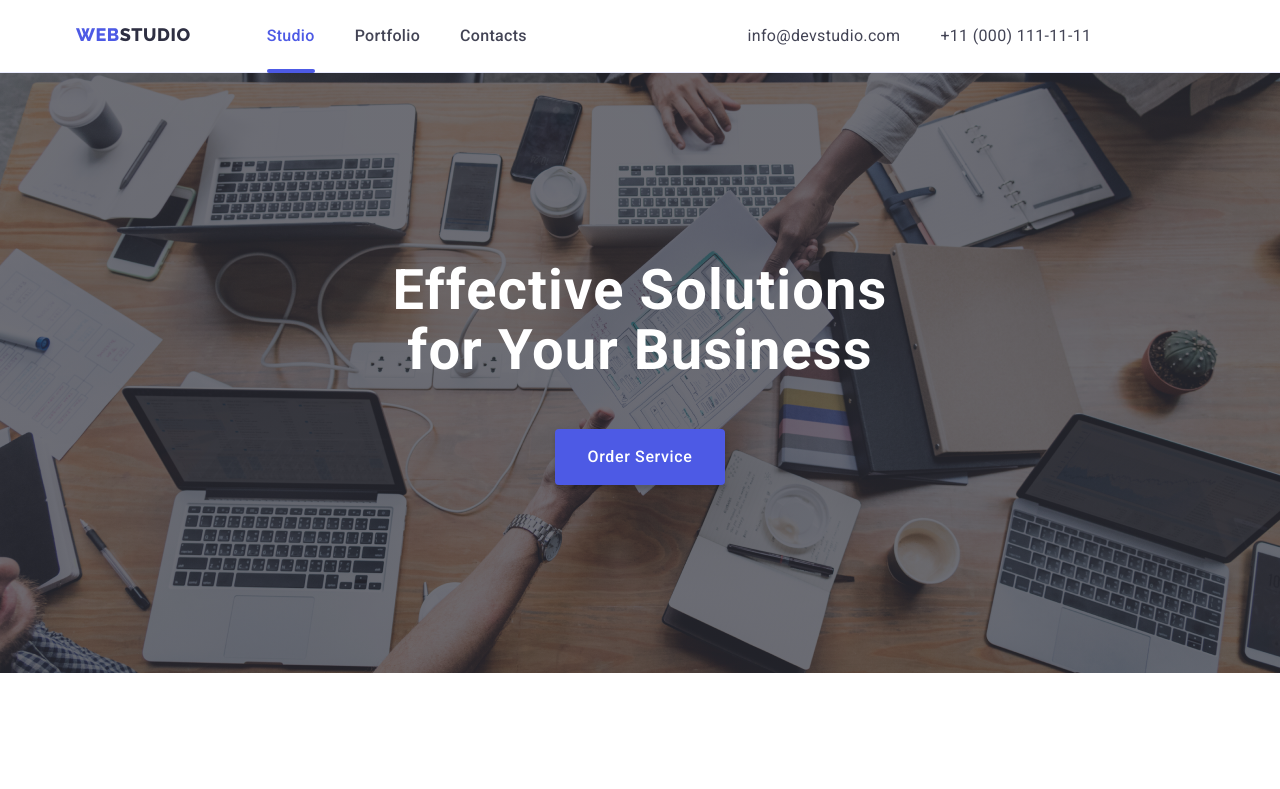
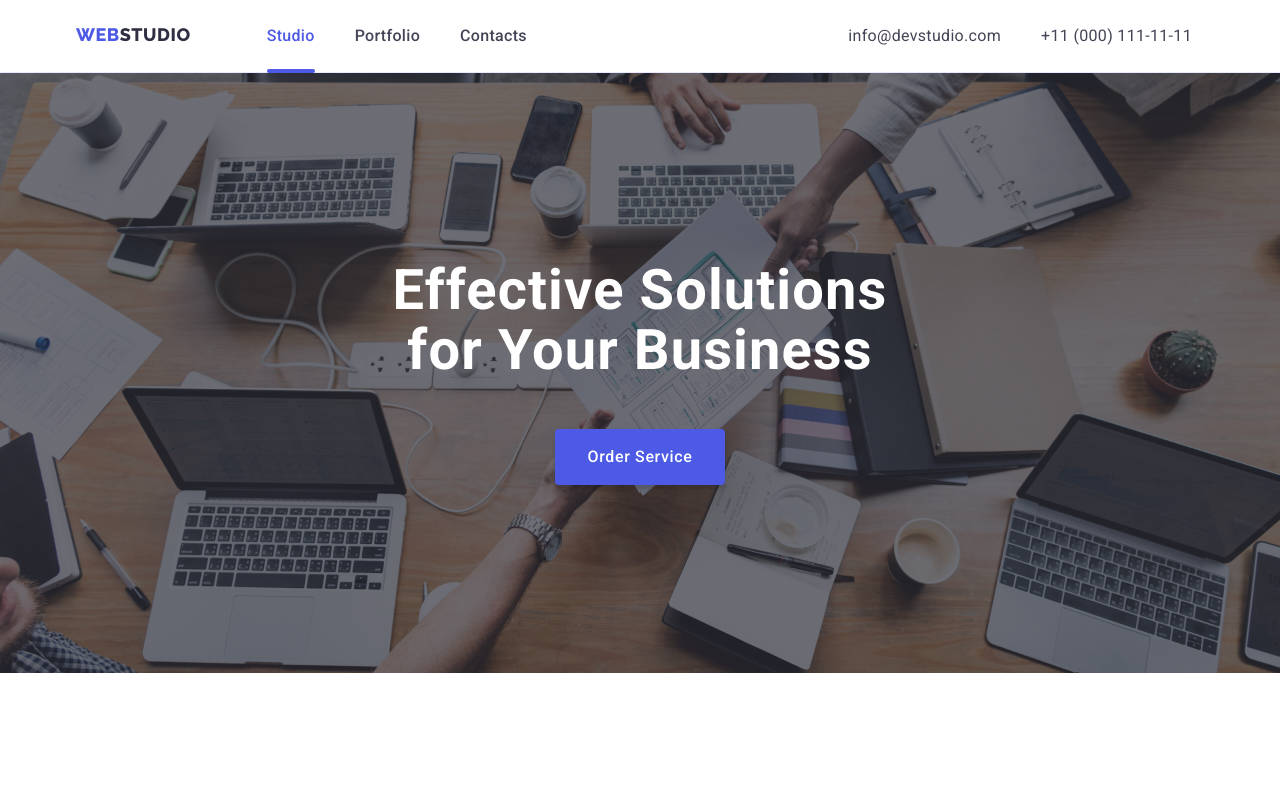
Before and after one commit to Serhii131313/goit-markup-hw-07, a plain HTML site: page index.html in a window 1280 px wide. Shown: the top 789 px of the page. Drawn offline with nearby package versions, Linux system fonts and the light colour scheme; files whose address does not match are found by name.

Commit message:
section header finished

```diff
--- a/css/styles.css
+++ b/css/styles.css
@@ -122,7 +122,7 @@ address {
 	border-radius: 2px;
 	background-color: var(--logo-color-top);
 	position: absolute;
-	bottom: -9px;
+	bottom: -4px;
 }
 
 @media screen and (min-width: 1200px) {
@@ -143,6 +143,7 @@ address {
 	box-shadow: 0px 2px 1px rgba(46, 47, 66, 0.08), 0px 1px 1px rgba(46, 47, 66, 0.16),
 		0px 1px 6px rgba(46, 47, 66, 0.08);
 
+
 	@media screen and (min-width: 768px) and (max-width: 1200px) {
 		padding: 16px 0;
 	}
@@ -150,8 +151,15 @@ address {
 
 .header__container {
 	display: flex;
+	justify-content: space-between;
 	align-items: center;
-	justify-content: space-between;
+
+
+	@media (min-width:768px) {
+		justify-content: flex-start;
+
+
+	}
 
 }
 
@@ -195,6 +203,7 @@ address {
 }
 
 .header__address-item {
+	font-size: 12px;
 
 	/* line-height: 1.17;*/
 	@media screen (min-width: 768px) {
@@ -224,13 +233,15 @@ address {
 
 	@media screen and (min-width: 768px) {
 		display: block;
-		margin-left: 120px;
+		margin-left: auto;
 	}
 }
 
 .header__address-list {
 	display: flex;
 	flex-wrap: wrap;
+	justify-content: flex-end;
+
 
 
 	@media screen and (min-width: 768px) {
```
